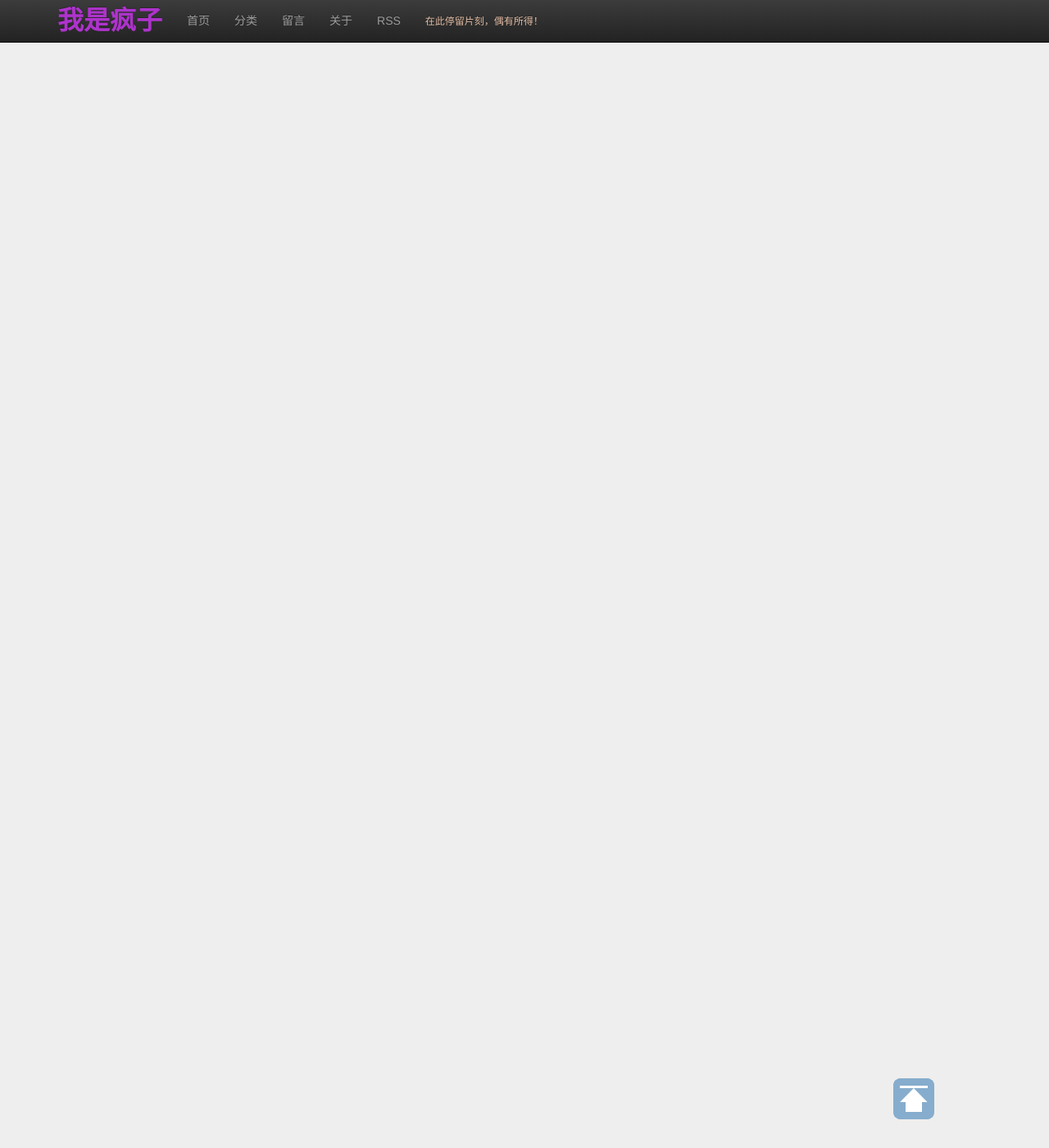
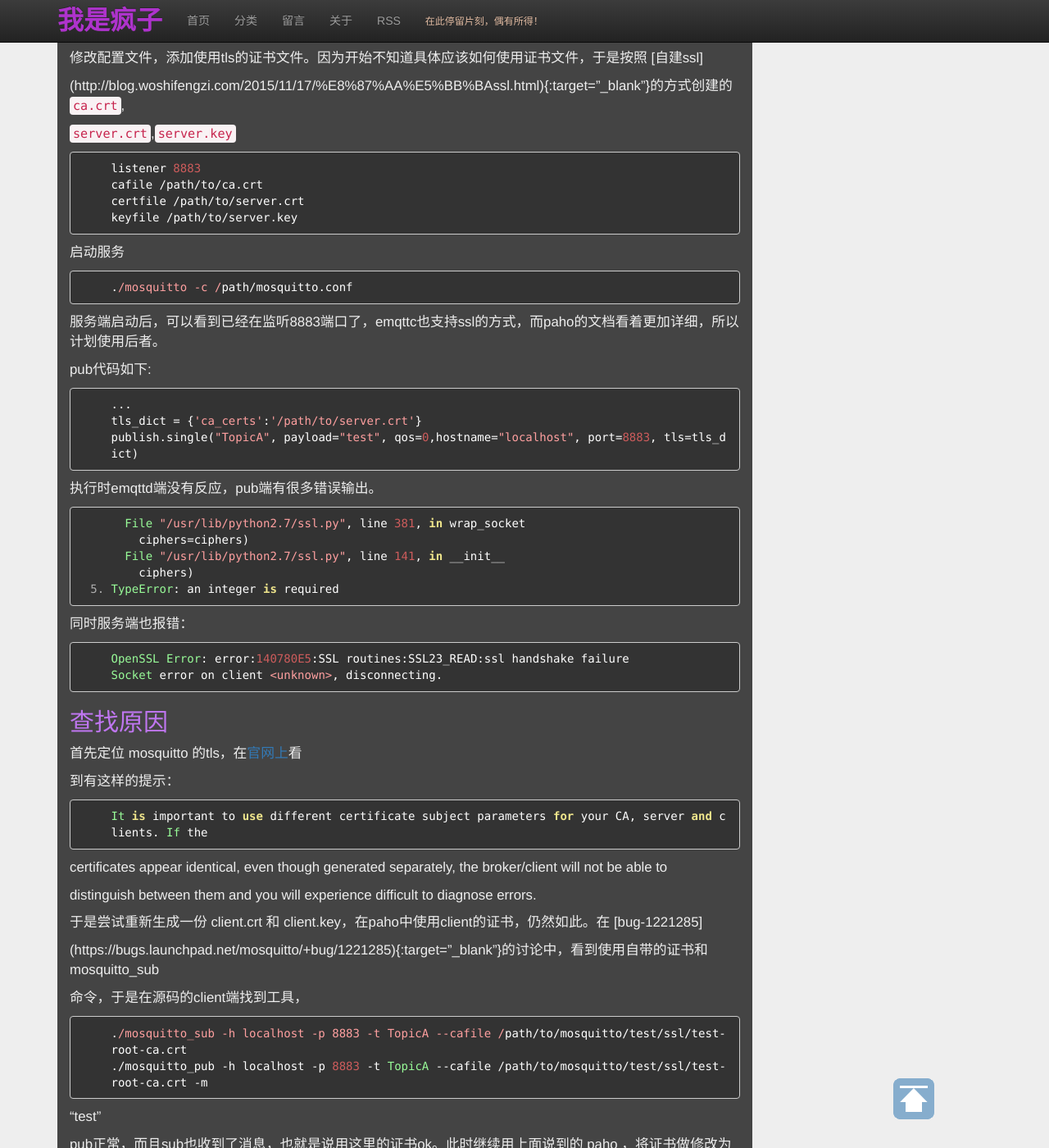
Before and after one commit to jgj1986/jgj1986.github.io, a Jekyll site: the page built from _posts/iot/2015-11-17-mqtt中使用ssl.md, in a window 1280 px wide and 1400 px high, scrolled down 412 px. Shown: the whole window at 82% size. Built offline with Jekyll 4.4.1, drawn with Linux system fonts in a browser that asks for light colours; nearby versions of some CDN libraries; comment, search, counter and statistics services are not loaded; some of the changed text lies outside the part shown.

Commit message:
blog about use ssl in mqtt
Signed-off-by: guojun.jin <guojun.jin@chukong-inc.com>

```diff
--- a/_posts/iot/2015-11-17-mqtt中使用ssl.md
+++ b/_posts/iot/2015-11-17-mqtt中使用ssl.md
@@ -9,4 +9,149 @@ tags: iot
 * toc
 {:toc}
 
-> 本文为mqtt中使用ssl的笔记。
+> 本文为mqtt中使用ssl的笔记，这个过程中尝试了很多中方法，只为找到行之有效的方式。
+
+## mosquitto 尝试
+
+为什么样用mosquitto来尝试？因为在使用emqttd的时候出现了问题，emqttd的资料相对比较少，于是决定先用mosquitto走
+
+下载[mosquitto源码](http://mosquitto.org/files/source/mosquitto-1.4.5.tar.gz){:target="_blank"}，解压后执行
+
+`make`，得到可执行代码。
+
+修改配置文件，添加使用tls的证书文件。因为开始不知道具体应该如何使用证书文件，于是按照 [自建ssl]
+
+(http://blog.woshifengzi.com/2015/11/17/%E8%87%AA%E5%BB%BAssl.html){:target="_blank"}的方式创建的 `ca.crt`,
+
+`server.crt`,`server.key`
+
+    listener 8883
+    cafile /path/to/ca.crt
+    certfile /path/to/server.crt
+    keyfile /path/to/server.key
+
+启动服务
+
+    ./mosquitto -c /path/mosquitto.conf
+
+服务端启动后，可以看到已经在监听8883端口了，emqttc也支持ssl的方式，而paho的文档看着更加详细，所以计划使用后者。
+
+pub代码如下:
+
+    ...
+    tls_dict = {'ca_certs':'/path/to/server.crt'}
+    publish.single("TopicA", payload="test", qos=0,hostname="localhost", port=8883, tls=tls_dict)
+
+执行时emqttd端没有反应，pub端有很多错误输出。
+
+      File "/usr/lib/python2.7/ssl.py", line 381, in wrap_socket
+        ciphers=ciphers)
+      File "/usr/lib/python2.7/ssl.py", line 141, in __init__
+        ciphers)
+    TypeError: an integer is required
+
+同时服务端也报错：
+
+    OpenSSL Error: error:140780E5:SSL routines:SSL23_READ:ssl handshake failure
+    Socket error on client <unknown>, disconnecting.
+
+## 查找原因
+
+首先定位 mosquitto 的tls，在[官网上](https://eclipse.org/mosquitto/man/mosquitto-tls-7.php){:target="_blank"}看
+
+到有这样的提示：
+
+    It is important to use different certificate subject parameters for your CA, server and clients. If the
+
+certificates appear identical, even though generated separately, the broker/client will not be able to
+
+distinguish between them and you will experience difficult to diagnose errors.
+
+于是尝试重新生成一份 client.crt 和 client.key，在paho中使用client的证书，仍然如此。在 [bug-1221285]
+
+(https://bugs.launchpad.net/mosquitto/+bug/1221285){:target="_blank"}的讨论中，看到使用自带的证书和mosquitto_sub
+
+命令，于是在源码的client端找到工具，
+
+    ./mosquitto_sub -h localhost -p 8883 -t TopicA --cafile /path/to/mosquitto/test/ssl/test-root-ca.crt
+
+    ./mosquitto_pub -h localhost -p 8883 -t TopicA --cafile /path/to/mosquitto/test/ssl/test-root-ca.crt -m
+
+"test"
+
+pub正常，而且sub也收到了消息，也就是说用这里的证书ok。此时继续用上面说到的 paho ，将证书做修改为此处的证书，仍然
+
+有同样问题，看到paho端最后提示是一个类型错误，于是尝试使用如下
+
+    tls_dict = {'ca_certs':'/path/to/mosquitto/test/ssl/test-root-ca.crt',
+            'certfile':'/path/to/mosquitto/test/ssl/client.crt',
+            'keyfile':'/path/to/mosquitto/test/ssl/client.key',
+            'tls_version':ssl.PROTOCOL_TLSv1} ## 添加此行
+
+    publish.single("TopicA", payload="newtest", qos=0,hostname="localhost", port=8883, tls=tls_dict)
+
+于是正常了！
+
+
+## emqttd 初试
+
+基于上面的经验，在用eqmttd，配置文件emqttd.conf就直接使用上面已经验证过的证书文件
+
+    ...
+    {emqttd, [
+      {access, [
+        {auth, [
+            {anonymous, []}
+        ]},
+       ...
+       {listeners, [
+        {mqtts, 8883, [
+        %% Size of acceptor pool
+        {acceptors, 4},
+        %% Maximum number of concurrent clients
+        {max_clients, 512},
+        %% Socket Access Control
+        {access, [{allow, all}]},
+        %% SSL certificate and key files
+        {ssl, [{certfile, "/path/to/server.crt"},
+                   {keyfile,  "/path/to/server.key"}]},
+        %% Socket Options
+        {sockopts, [
+                    {backlog, 1024}
+                    %{buffer, 4096},
+                ]}
+            ]},
+        ...
+        ]},
+    ...
+
+服务端重启后，可以看到已经在监听8883端口了，使用 paho测试，得到错误信息
+
+    error:14090086:SSL routines:SSL3_GET_SERVER_CERTIFICATE:certificate verify failed
+
+## emqttd 解决
+
+看来是两个实现方式对证书的要求还不一样，做如下测试
+
+    tls_dict = {'ca_certs':'/home/work/mosquitto/test/ssl/test-root-ca.crt',
+        'tls_version':ssl.PROTOCOL_TLSv1}
+
+    publish.single("TopicA", payload="newtest", qos=0,hostname="localhost", port=8883, tls=tls_dict)
+
+还继续有同样的问题，改为
+
+
+    tls_dict = {'ca_certs':'/home/work/mosquitto/test/ssl/all-ca.crt',
+        'tls_version':ssl.PROTOCOL_TLSv1}
+
+    publish.single("TopicA", payload="newtest", qos=0,hostname="localhost", port=8883, tls=tls_dict)
+
+成功！！
+
+也就是说emqttd要求，服务端使用server的crt和key，客户端在使用的时候，直接提供证书即可，这和常见的https的方式比较
+
+一致。
+
+## 后续
+
+使用自己生成的ca.cert, server.crt, server.key做测试
```
